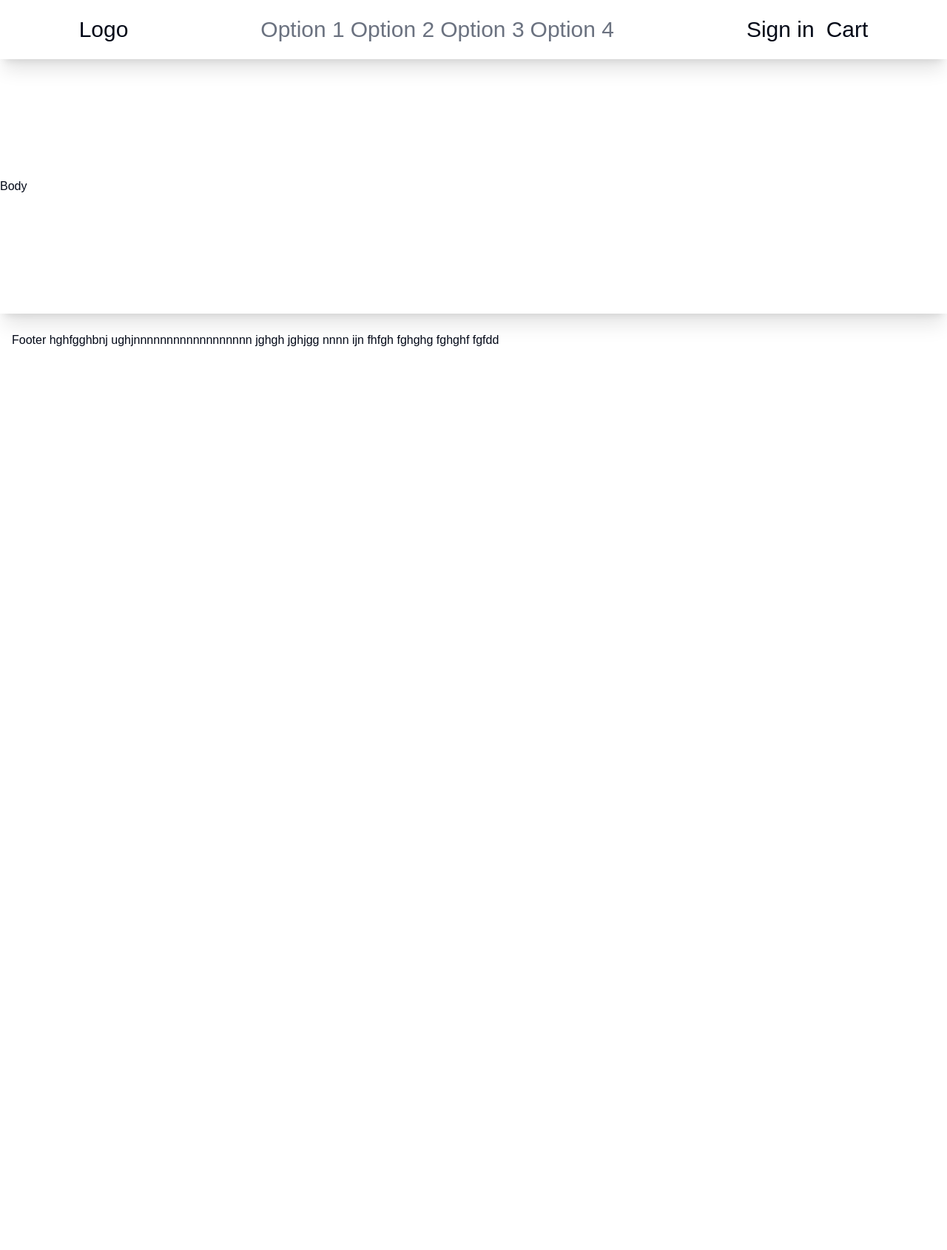
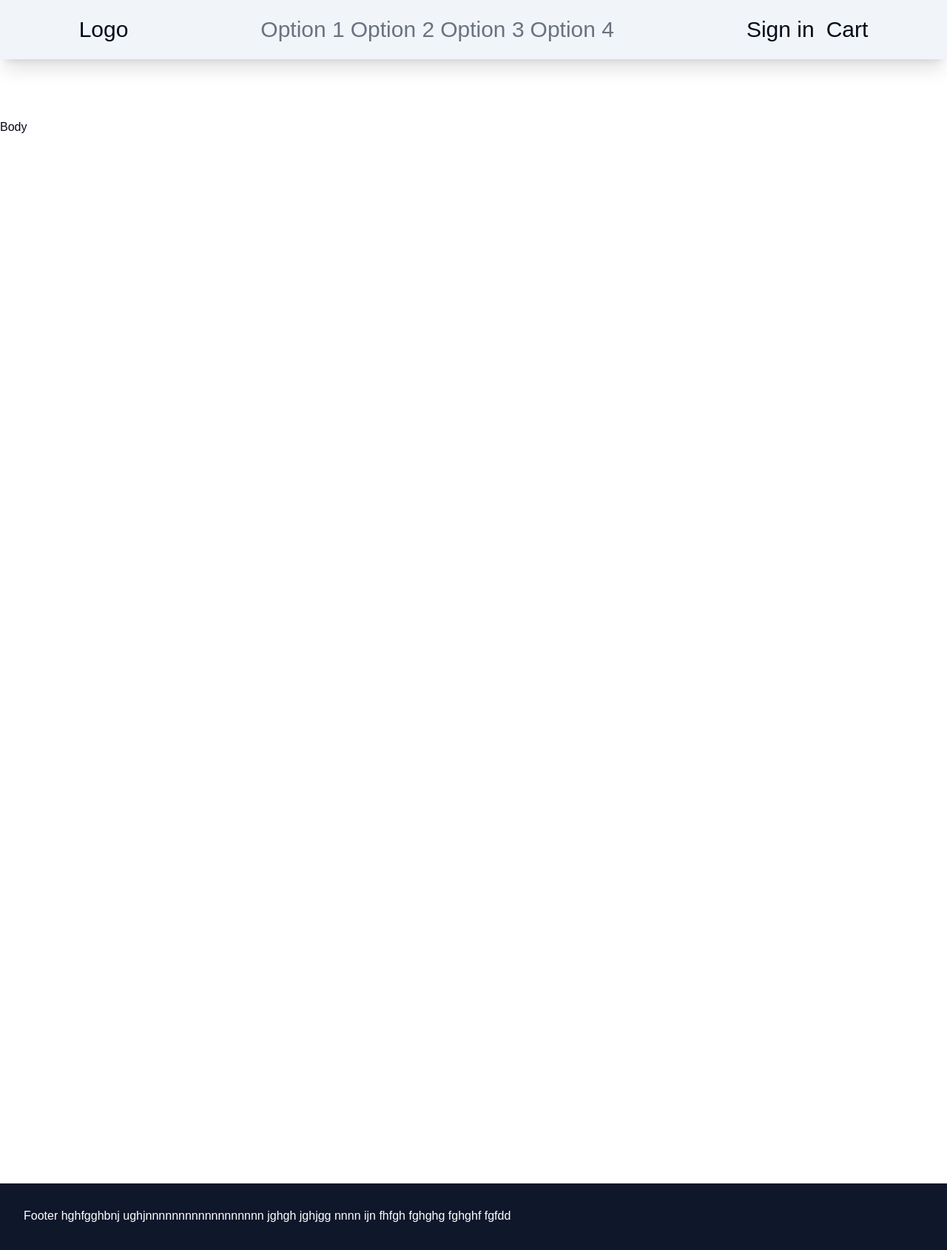
Before and after one commit to sheikhmahmudulhasanshium/base-project, a Next.js app: page / in a window 1280 px wide. Shown: the top 1690 px of the page at 74% size. Before the commit the page ends 800 px from the top, so only its background shows below. Built offline with nearby package versions, Linux system fonts and the light colour scheme.

Commit message:
footer updated

```diff
--- a/app/(routes)/components/body.tsx
+++ b/app/(routes)/components/body.tsx
@@ -1,6 +1,6 @@
 const Body = () => {
     return (
-        <div className="shadow-xl dark:shadow-stone-500 py-40 ">
+        <div className="shadow-xl dark:shadow-stone-500 py-40 h-[200vh]">
             <div className="w-full">Body</div>
         </div>
      );
--- a/components/footer.tsx
+++ b/components/footer.tsx
@@ -1,8 +1,10 @@
 const Footer = () => {
     return (
-        <div className="  ">
-            <div className="flex  items-center py-6   w-full px-4  flex-wrap">
-                Footer hghfgghbnj ughjnnnnnnnnnnnnnnnnnn jghgh jghjgg nnnn ijn fhfgh fghghg fghghf fgfdd
+        <div className="h-screen bg-slate-900 bottom-0 items-center justify-center left-0 right-0 text-white">
+            <div className=" items-center text-wrap justify-between flex max-w-2xl sm:max-w-screen-2xl md:max-w-4xl lg:w-full pt-8">
+                <div className="px-8 w-full ">
+                    <p >Footer hghfgghbnj ughjnnnnnnnnnnnnnnnnnn jghgh jghjgg nnnn ijn fhfgh fghghg fghghf fgfdd </p>
+                </div>
             </div>
         </div>
      );
--- a/components/header.tsx
+++ b/components/header.tsx
@@ -3,8 +3,8 @@ import Sidebar from "./sidebar";
 
 const Header = () => {
     return (
-        <div className="shadow-xl dark:shadow-stone-500 min-w-max flex justify-center items-center max-w-full h-20">
-            <div className="flex justify-center items-center my-4 text-2xl lg:text-3xl md:2xl sm:xl font-semi-bold w-full h-16">
+        <div className="shadow-xl dark:shadow-stone-500 min-w-max flex justify-center items-center max-w-full h-20 fixed top-0 left-0 right-0 z-20 bg-secondary">
+            <div className="flex justify-center items-center my-4 text-2xl lg:text-3xl md:text-2xl sm:text-xl font-semi-bold w-full h-16">
                 {/* Visible on small and medium screens */}
                 <div className="block lg:hidden justify-between w-10/12">
                     {/* Content for small and medium screens */}
@@ -13,10 +13,7 @@ const Header = () => {
                         <div className="flex justify-end gap-4 items-center ">
                             <p>Cart</p>
                             <Sidebar/>
-
                         </div>
-
-
                     </div>
                 </div>
                 {/* Visible on large screens only */}
@@ -29,8 +26,6 @@ const Header = () => {
                             <p>Sign in</p>
                             <p>Cart</p>
                         </div>
-
-
                     </div>
                 </div>
             </div>
--- a/components/sidebar.tsx
+++ b/components/sidebar.tsx
@@ -24,8 +24,8 @@ const optionList=[
 const Sidebar = () => {
     return (
         <DropdownMenu >
-            <DropdownMenuTrigger asChild className="p-0 m-0">
-                <Button size='icon' variant='ghost' className="p-0 m-0 scale-100 font-bold">
+            <DropdownMenuTrigger asChild className="p-0 m-0 ">
+                <Button size='icon' variant='ghost' className="p-0 m-0 scale-100 font-bold hover:bg-slate-500 hover:rounded-full rounded-full hover:bg-opacity-20">
                     <MenuIcon className="text-blue-500 scale-150 text-4xl p-0 m-0"/>
                 </Button>
             </DropdownMenuTrigger>
```
Also changed, not shown: app/fonts/GeistMonoVF.woff (deleted), app/fonts/GeistVF.woff (deleted).
